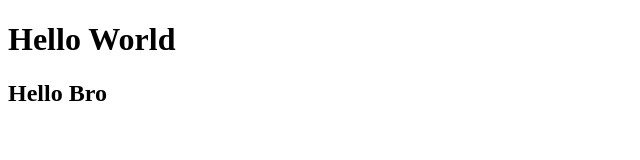
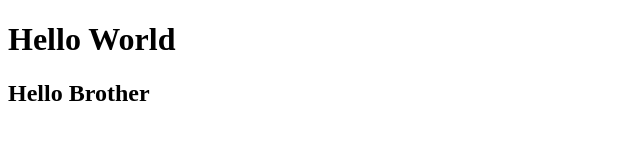
Before and after one commit to Sam-aBii/CNC-Bootcamp, a plain HTML site: page index.html in a window 1280 px wide. Shown: the full height of the page, 0-640 px from the left. Drawn offline with Linux system fonts and the light colour scheme.

Commit message:
code updated

```diff
--- a/index.html
+++ b/index.html
@@ -7,6 +7,6 @@
 </head>
 <body>
     <h1>Hello World</h1>
-    <h2>Hello Bro</h2>
+    <h2>Hello Brother </h2>
 </body>
 </html>
```
